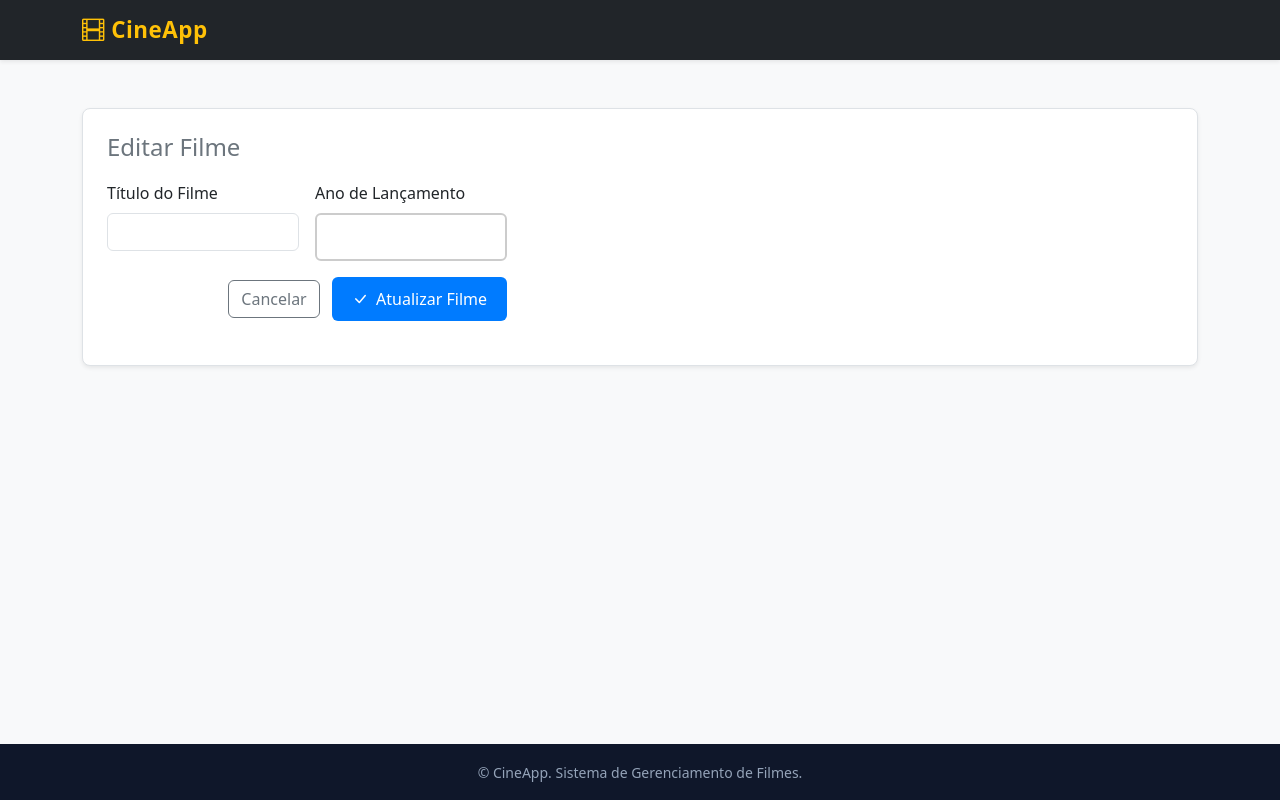
After one commit to eduardodevifpi/tarefaFilme, a Flask app: template templates/editar_filme.html in a window 1280 px wide. The commit adds this page. Run offline with Flask 3, Linux system fonts and the light colour scheme; the template is opened without the code that fills it, so the values that code supplies are empty.

Commit message:
Add files via upload

```diff
--- a/routes/rotas.py
+++ b/routes/rotas.py
@@ -1,7 +1,9 @@
-from controllers.views import home, listarTodos, cadastrar, encontrarPorId
+from controllers.views import home, listarTodos, cadastrar, encontrarPorId, editar, apagarFilme
 
 def iniciar_rotas(app):
     app.add_url_rule('/', view_func=home, methods=['GET'])
     app.add_url_rule('/filmes', view_func=listarTodos, methods=['GET'])
     app.add_url_rule('/filmes/cadastrar', view_func=cadastrar, methods=['GET', 'POST'])
     app.add_url_rule('/buscar', view_func=encontrarPorId, methods=['GET'])
+    app.add_url_rule('/filmes/editar/<int:id>', view_func=editar, methods=['GET', 'POST'])
+    app.add_url_rule('/filmes/apagar/<int:id>', view_func=apagarFilme, methods=['POST'])
--- /dev/null
+++ b/templates/editar_filme.html
@@ -0,0 +1,61 @@
+<!DOCTYPE html>
+<html lang="pt-BR">
+<head>
+    <meta charset="UTF-8">
+    <meta name="viewport" content="width=device-width, initial-scale=1.0">
+    <title>CineApp - Editar Filme</title>
+
+    <link href="https://cdn.jsdelivr.net/npm/bootstrap@5.3.3/dist/css/bootstrap.min.css" rel="stylesheet">
+    <link href="https://cdn.jsdelivr.net/npm/bootstrap-icons@1.11.3/font/bootstrap-icons.min.css" rel="stylesheet">
+    <link rel="stylesheet" href="{{ url_for('static', filename='css/style.css') }}">
+</head>
+<body class="bg-light">
+
+    <header>
+        <nav class="navbar navbar-expand-lg navbar-dark bg-dark shadow-sm">
+            <div class="container">
+                <a class="navbar-brand text-warning" href="#">
+                    <i class="bi bi-film"></i> CineApp
+                </a>
+            </div>
+        </nav>
+    </header>
+
+
+    <main class="container my-5">
+
+        <section id="editar-filme" class="bg-white p-4 rounded-3 shadow-sm border">
+            <h3 class="h4 text-secondary mb-3">Editar Filme</h3>
+
+            <form action="/filmes/editar/{{ filme.id }}" method="POST">
+                <div class="row g-3">
+                    <div class="col-md-6">
+                        <label for="titulo" class="form-label">Título do Filme</label>
+                        <input type="text" name="titulo" class="form-control" id="titulo" value="{{ filme.titulo }}" required>
+                    </div>
+
+                    <div class="col-md-6">
+                        <label for="ano" class="form-label">Ano de Lançamento</label>
+                        <input type="number" name="ano" class="form-control" id="ano" value="{{ filme.ano }}" min="1895" max="2100" required>
+                    </div>
+
+                    <div class="col-12 text-end">
+                        <a href="/filmes" class="btn btn-outline-secondary me-2">Cancelar</a>
+                        <button type="submit" class="btn btn-success">
+                            <i class="bi bi-check-lg me-1"></i> Atualizar Filme
+                        </button>
+                    </div>
+                </div>
+            </form>
+        </section>
+    </main>
+
+    <footer class="footer-custom py-3 text-center mt-auto">
+        <div class="container">
+            <small>&copy; CineApp. Sistema de Gerenciamento de Filmes.</small>
+        </div>
+    </footer>
+
+    <script src="https://cdn.jsdelivr.net/npm/bootstrap@5.3.3/dist/js/bootstrap.bundle.min.js"></script>
+</body>
+</html>
```
Also changed, not shown: controllers/views.py (+31 -0 lines), templates/listar_filmes.html (+12 -3 lines).
